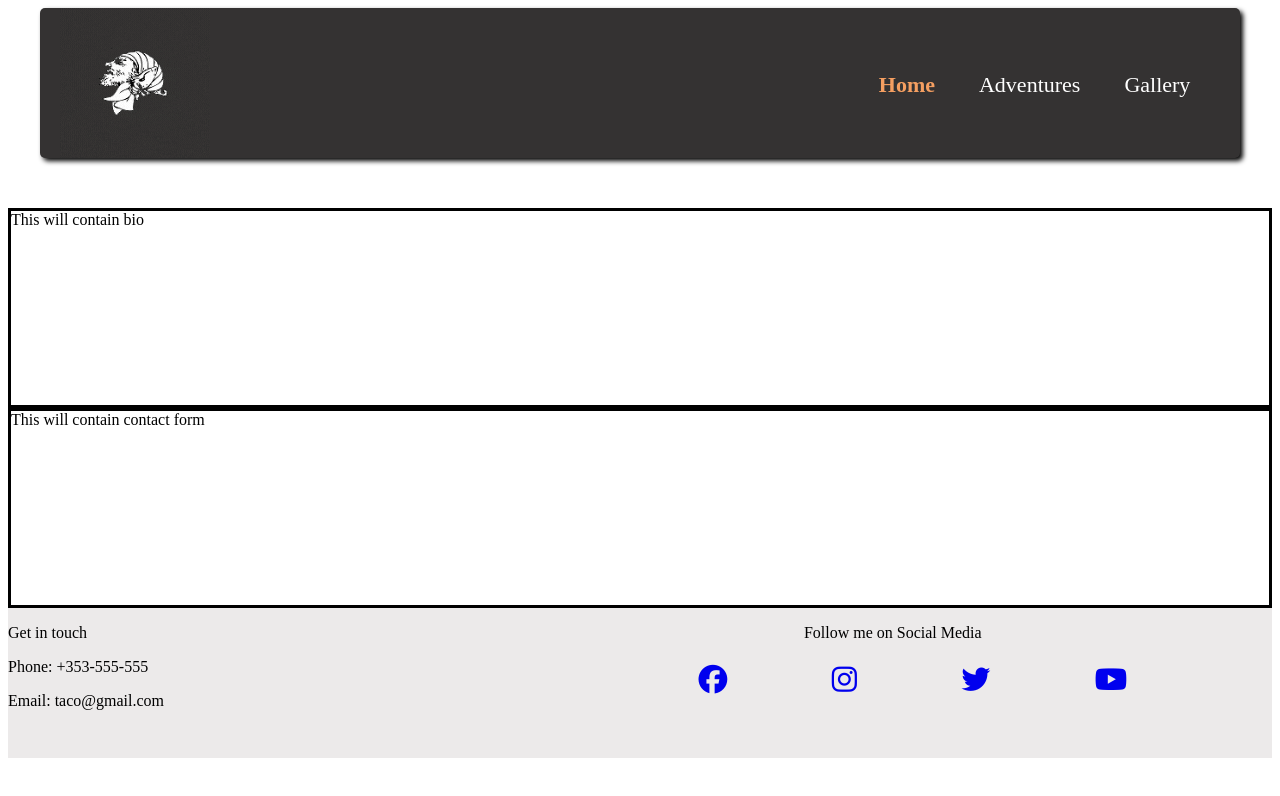
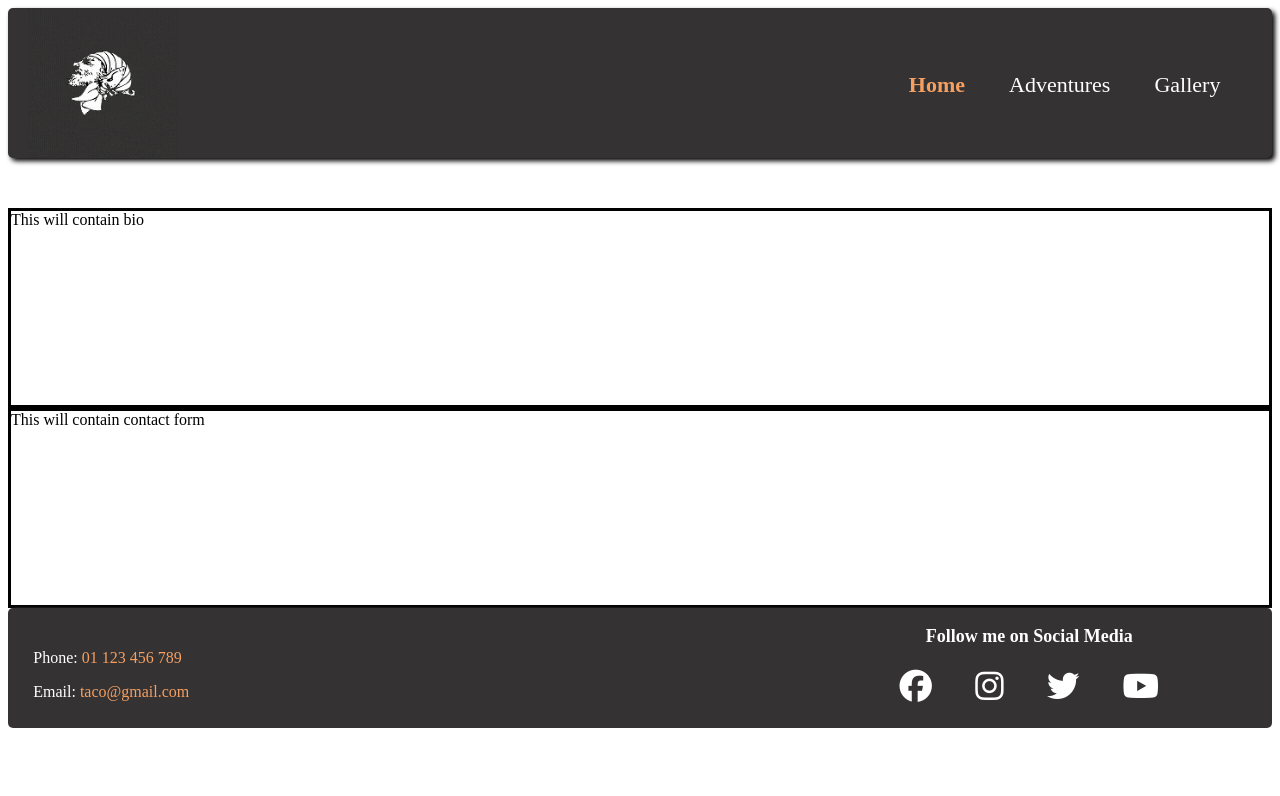
Before and after one commit to Gareth-McGirr/taco-travels, a plain HTML site: page index.html in a window 1280 px wide. Drawn offline with Linux system fonts and the light colour scheme.

Commit message:
style: Add styles to footer

```diff
--- a/assets/css/styles.css
+++ b/assets/css/styles.css
@@ -1,5 +1,9 @@
 html{
     height: 100%;
+}
+ul{
+    list-style: none;
+    padding: 0;
 }
 body{
     min-height: 100%;
@@ -12,12 +16,16 @@ header{
 
     display: grid;
     grid-template-columns: 1fr 1fr;
-    width: 95%;
+    width: 100%;
     background-color: #343232;
     margin: 0 auto 20px auto;
     max-height: 150px;
     border-radius: 5px;
     box-shadow: 3px 3px 5px;
+}
+
+.text-center {
+    text-align: center;
 }
 
 #bio{
@@ -32,30 +40,55 @@ header{
 }
 
 footer{
-    grid-row-start: 4;
-    grid-row-end: 5;
-    display: grid;
-    grid-template-columns: 1fr 1fr 3fr;
+    width: 100%;
+    display: flex;
+    flex-direction: column;
     background-color: rgb(236, 234, 234);
-    max-height: 150px;
+    background-color: #343232;
+    color: white;
+    background-color: #343232;
+    margin: 0 auto 20px auto;
+    border-radius: 5px;
+    box-shadow: 3px 3px 5px;
+}
 
+.contact-info{
+    width: 100%;
+    align-content: center;
+}
+
+.contact-info a{
+    text-decoration: none;
+    color: #f59f61;
+}
+.contact-info a:hover{
+    font-size: 120%;
+}
+.social-media{
+    font-size: large;
+    font-weight: 700;
+    width: 100%;
+    justify-content: center;
+
+}
+.social-media i{
+    color: white;
+
+}
+.social-media i:hover{
+    color: #f59f61;
+}
+
+.social-media li{
+    display: inline;
 }
 
 
-.contact-info{
-    grid-column: 1/2;
-}
-.social-media{
-    grid-column: 3/4;
-    text-align: center;
-}
-.social-media li{
-    display: inline;
-}
+
 .social-media i{
     font-size: 180%;
     margin:  1% 2%;
-    padding: 0 5%;
+    padding: 0 2%;
 }
 
 #logo{
@@ -96,9 +129,24 @@ nav ul{
 }
 .active{
     color: #f59f61;
-    /* text-decoration: underline; */
     font-weight: 700;
 }
 nav a:hover{
     font-size: 120%;
 }
+
+@media only screen and (min-width: 800px) {
+    footer {
+        flex-direction: row;
+        max-height: 120px;
+    }
+    .social-media {
+        width: 40%;
+
+    }
+    .contact-info {
+        width: 60%;
+        text-align: left;
+        padding: 2%;
+    }
+}
--- a/index.html
+++ b/index.html
@@ -34,14 +34,13 @@
         This will contain contact form
     </div>
     <footer>
-        <div class="contact-info">
-            <p>Get in touch</p>
-            <p>Phone: +353-555-555</p>
-            <p>Email: taco@gmail.com</p>
+        <div class="contact-info text-center">
+            <p>Phone: <a href="tel:01123456789">01 123 456 789</a></p>
+            <p>Email: <a href="mailto:taco@gmail.com">taco@gmail.com</a></p>
         </div>
         <div class="social-media">
-            <p>Follow me on Social Media</p>
-            <ul>
+            <p class="text-center">Follow me on Social Media</p>
+            <ul class="text-center">
                 <li>
                     <a href="https://facebook.com" target="_blank" rel="noopener" aria-label="Visit my Facebook page (open in a new tab)"><i class="fab fa-facebook"></i></a>
                 </li>
@@ -54,7 +53,6 @@
                 <li>
                     <a href="https://youtube.com" target="_blank" rel="noopener" aria-label="Visit my youtube channel (opens in a new tab"><i class="fab fa-youtube"></i></a>
                 </li>
-
             </ul>
         </div>
     </footer>
```
Also changed, not shown: adventures.html (+5 -7 lines), gallery.html (+5 -7 lines).
